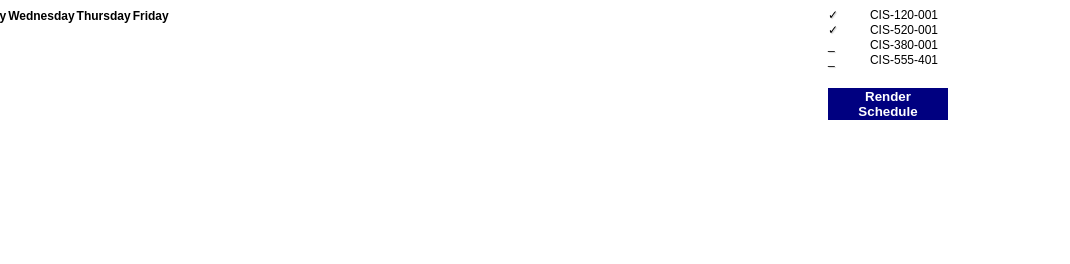
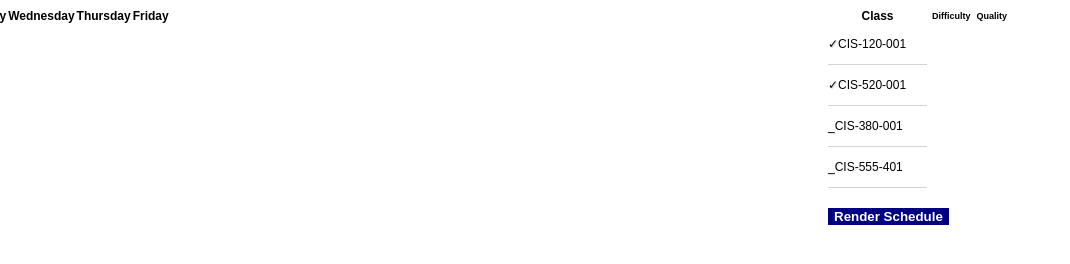
Before and after one commit to pennlabs/PennCoursePlus-extension, a browser extension: page scheduler.html in a window 1280 px wide. Shown: the whole page, without its empty margins (0-1070 px from the left). Drawn offline with Linux system fonts and the light colour scheme; no server answers.

Commit message:
styling changes and add some pcr in the scheduler

```diff
--- a/css/scheduler.css
+++ b/css/scheduler.css
@@ -52,7 +52,7 @@ tr td {
     }
 
 #control_panel {
-    width: 120px;
+    width: 180px;
     margin-left: 20px;
     /*position:relative;*/
     float:left;
@@ -97,3 +97,24 @@ tr td {
     border:none;
     font-family: arial;
 }
+    table#panel {
+        table-layout:fixed;
+    }
+    #panel td, #panel th {
+        width: 100px;
+    }
+    #panel td+td , #panel th+th{
+        padding-left: 5px;
+        width:auto;
+    }
+    #panel {
+        float:right;
+        margin-left: 0px;
+    }
+    #panel th {
+        /*width: 200px;*/
+    }
+
+    #panel td {
+        width: 100px;
+    }
--- a/js/scheduler.js
+++ b/js/scheduler.js
@@ -1,4 +1,5 @@
-var baseURL = "https://penncourseplus.com/";
+var baseURL = "https://penncourseplus.com";
+var PCR_AUTH_TOKEN = 'qL_UuCVxRBUmjWbkCdI554grLjRMPY';
 
 
 function processTimes(data) {
@@ -68,7 +69,7 @@ function generateGraph(data) {
         var x = convertToTime(date);
         tr.id = x;
         timeBlock.innerHTML = x;
-        $('tbody').append(tr);
+        $('#schedule tbody').append(tr);
         $(tr).append(timeBlock);
         for (var day in days) {
             var td2 = document.createElement('td');
@@ -77,13 +78,14 @@ function generateGraph(data) {
             $(td2).addClass(days[day]);
         }
     }
-
     delete data.minTime;
     delete data.maxTime;
     for (var c in data) {
         for (var meeting in data[c].meetings) {
             for (var time = data[c].startTime; time < data[c].endTime; time += 0.5) {
                 var y = convertToTime(time);
+                // color the corresponding label in the table
+                $('#' + c + 'label').parent().css('background-color', data[c].color);
 
                 var $block = $('#' + y + ' .' + data[c].meetings[meeting]);
                 var newBlock = document.createElement('td');
@@ -131,9 +133,10 @@ function generateGraph(data) {
 function render(classes) {
     var info = {};
     $('.container tbody').empty();
+    $('#panel td').css('background-color', '#fff');
     var promises = classes.map(function(id) {
         return $.ajax({
-            url: baseURL + 'scheduler',
+            url: baseURL + '/scheduler',
             type: 'GET',
             dataType: 'json',
             async: false,
@@ -145,9 +148,52 @@ function render(classes) {
         });
     });
     RSVP.all(promises).then(function(posts) {
-        console.log(info);
         var times = processTimes(info);
         generateGraph(times);
+    });
+}
+
+function generateInfo(classes) {
+    var ratings = {};
+    var promises = classes.map(function(id) {
+        var cl = id;
+        courseId = id.trim();
+        courseId = courseId.slice(0, -4).replace(/\s/g, '');
+        var dept = courseId.split('-')[0];
+        var history;
+        var url = baseURL + '/pcr/coursehistories/' + courseId + '/?token=public';
+        $.ajax({
+            type: 'GET',
+            url: url,
+            dataType: 'json',
+            success: function(data) {
+                history = data;
+            }
+        }).done(function(data) {
+            $.ajax({
+                type: 'GET',
+                url: baseURL + '/pcr' + history.result.reviews.path + '?token=' + PCR_AUTH_TOKEN,
+                dataType: 'json',
+                success: function(data) {
+                    var difficulty = 0;
+                    var quality = 0;
+                    var i = 0;
+                    for (section in data.result.values) {
+                        difficulty += parseFloat(data.result.values[section].ratings.rDifficulty) || 0;
+                        quality += parseFloat(data.result.values[section].ratings.rCourseQuality) || 0;
+                        i++;
+                    }
+                    difficulty = difficulty / i;
+                    quality = quality / i;
+                    if (!Number.isNaN(difficulty) && difficulty > 0) {
+                        $('#' + cl + 'label').parent().parent().append('<td>' + difficulty.toFixed(2) + '</td>')
+                    }
+                    if (!Number.isNaN(quality) && quality > 0) {
+                        $('#' + cl + 'label').parent().parent().append('<td>' + quality.toFixed(2) + '</td>')
+                    }
+                }
+            });
+        });
     });
 }
 
@@ -164,9 +210,9 @@ $(function() {
             var hex;
             do {
                 hex = '#' + Math.floor(Math.random() * 16777215).toString(16)
-                //make sure you don't have white, black, or repeat colors
+                    //make sure you don't have white, black, or repeat colors
                 console.log(hex);
-            } while (hex == "#000000" || hex == "#ffffff" || palette.indexOf(hex) > 0 )
+            } while (hex == "#000000" || hex == "#ffffff" || palette.indexOf(hex) > 0)
 
             palette.push(hex);
         }
@@ -174,21 +220,22 @@ $(function() {
     for (var i in classes) {
         var cl = classes[i]
         if (i < 2) {
-            $('#checkboxes').append('<input type="checkbox" checked="true" name="' + cl + '" id="' +cl + 'label">'+ '<label for="'+cl + 'label"><span>'+cl + '</span></label>' + '<br>');
+            $('#panel tbody').append('<tr><td><input type="checkbox" checked="true" name="' + cl + '" id="' + cl + 'label">' + '<label for="' + cl + 'label"><span>' + cl + '</span></label>' + '</td></tr>');
         } else {
-            $('#checkboxes').append('<input type="checkbox" name="' + cl + '" id="' +cl + 'label">'+ '<label for="'+cl + 'label"><span>'+cl + '</span></label>' + '<br>');
+            $('#panel tbody').append('<tr><td><input type="checkbox" name="' + cl + '" id="' + cl + 'label">' + '<label for="' + cl + 'label"><span>' + cl + '</span></label>' + '</td></tr>');
 
         }
     }
     if (classes.length > 2) {
-        render(classes.slice(0,2));
+        render(classes.slice(0, 2));
     } else {
         render(classes);
     }
+    generateInfo(classes);
 
     $('#rerender').click(function() {
         classes = [];
-            $(':checked').each(function() {
+        $(':checked').each(function() {
             classes.push($(this).attr('name'));
         })
         render(classes);
--- a/scheduler.html
+++ b/scheduler.html
@@ -10,7 +10,7 @@
 
 <body>
     <div class='container'>
-        <table>
+        <table id="schedule">
             <thead>
                 <tr>
                     <th></th>
@@ -62,6 +62,17 @@
     </div>
     <div id = 'control_panel'>
         <div id = 'checkboxes'></div>
+        <table id="panel">
+            <thead>
+                <tr>
+                    <th>Class</th>
+                    <th style="font-size:9px">Difficulty</th>
+                    <th style="font-size:9px">Quality</th>
+                </tr>
+            </thead>
+            <tbody>
+            </tbody>
+        </table>
         <button id = 'rerender'>Render Schedule</button>
     </div>
 </body>
```
